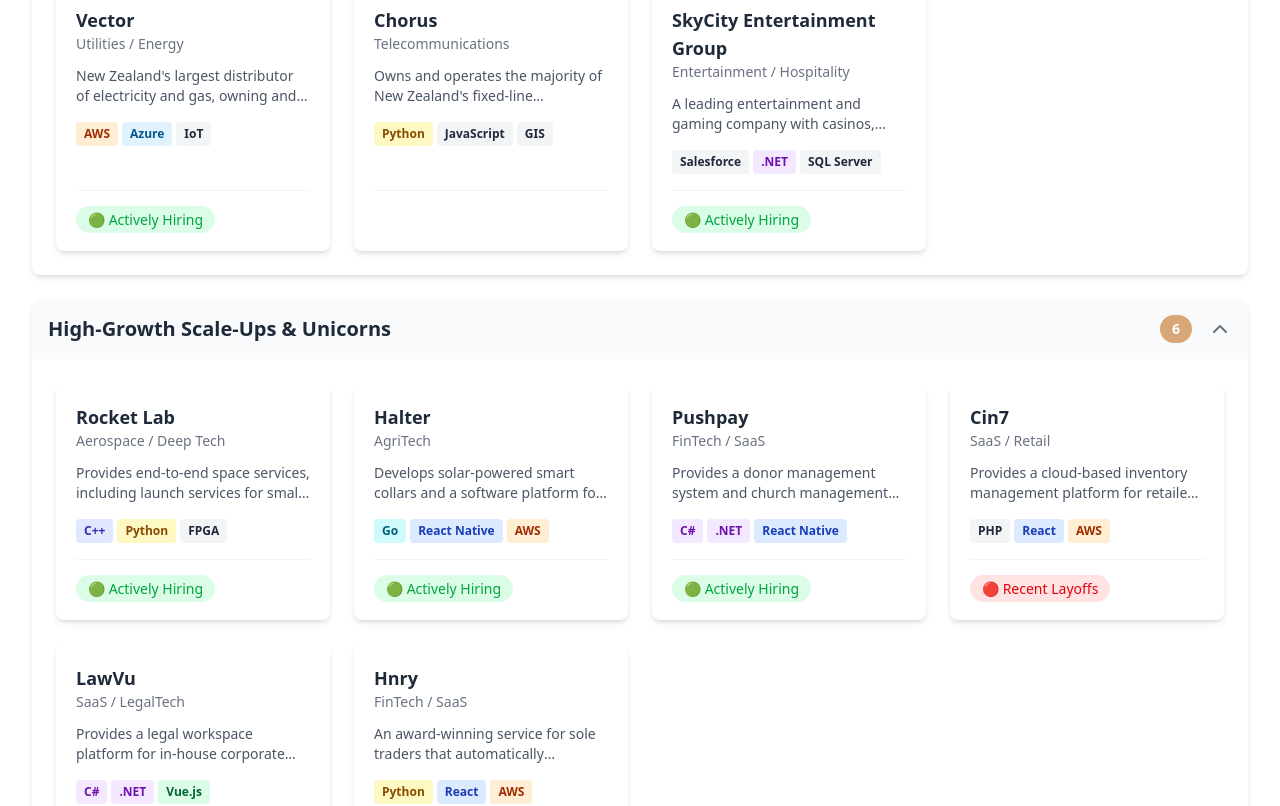
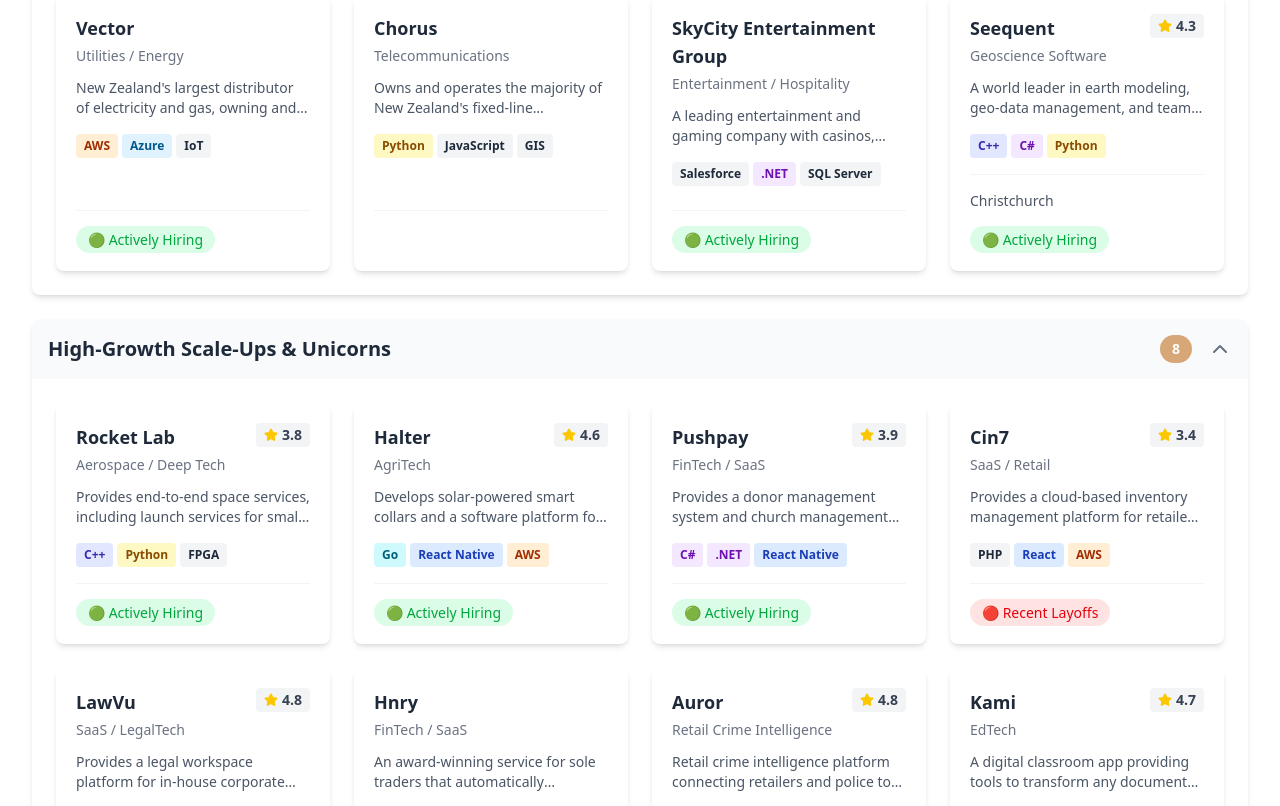
Before and after one commit to chanpyaung/nz-tech-companies, a React (Vite) app: page / in a window 1280 px wide. Shown: the part 1500-2306 px from the top of the page. Built offline with nearby package versions, Linux system fonts and the light colour scheme.

Commit message:
feat: add AGENT.md, update companies, and add glassdoor ratings

```diff
--- a/public/data.json
+++ b/public/data.json
@@ -16,7 +16,8 @@
             "AWS",
             "SQL Server"
         ],
-        "location": ""
+        "location": "",
+        "glassdoorRating": "4.2"
     },
     {
         "id": 2,
@@ -34,7 +35,8 @@
             "FPGA",
             "React"
         ],
-        "location": ""
+        "location": "",
+        "glassdoorRating": "3.8"
     },
     {
         "id": 3,
@@ -53,7 +55,8 @@
             "PostgreSQL",
             "Terraform"
         ],
-        "location": ""
+        "location": "",
+        "glassdoorRating": "4.6"
     },
     {
         "id": 4,
@@ -71,7 +74,8 @@
             "React Native",
             "Azure"
         ],
-        "location": ""
+        "location": "",
+        "glassdoorRating": "3.9"
     },
     {
         "id": 5,
@@ -89,7 +93,8 @@
             "AWS",
             "MySQL"
         ],
-        "location": ""
+        "location": "",
+        "glassdoorRating": "3.4"
     },
     {
         "id": 6,
@@ -107,7 +112,8 @@
             "Vue.js",
             "Azure"
         ],
-        "location": ""
+        "location": "",
+        "glassdoorRating": "4.8"
     },
     {
         "id": 7,
@@ -125,7 +131,8 @@
             "PostGIS",
             "AWS"
         ],
-        "location": ""
+        "location": "",
+        "glassdoorRating": "5.0"
     },
     {
         "id": 8,
@@ -142,7 +149,8 @@
             "React",
             "PostgreSQL"
         ],
-        "location": ""
+        "location": "",
+        "glassdoorRating": "4.9"
     },
     {
         "id": 9,
@@ -161,7 +169,8 @@
             "AWS",
             "Terraform"
         ],
-        "location": ""
+        "location": "",
+        "glassdoorRating": "4.0"
     },
     {
         "id": 10,
@@ -180,7 +189,8 @@
             "Swift",
             "Kotlin"
         ],
-        "location": ""
+        "location": "",
+        "glassdoorRating": "4.1"
     },
     {
         "id": 11,
@@ -198,7 +208,8 @@
             "AWS",
             "Salesforce"
         ],
-        "location": ""
+        "location": "",
+        "glassdoorRating": "4.1"
     },
     {
         "id": 12,
@@ -216,7 +227,8 @@
             "Azure",
             "React"
         ],
-        "location": ""
+        "location": "",
+        "glassdoorRating": "4.0"
     },
     {
         "id": 13,
@@ -269,7 +281,8 @@
             "SQL Server",
             "Azure"
         ],
-        "location": ""
+        "location": "",
+        "glassdoorRating": "4.2"
     },
     {
         "id": 16,
@@ -324,7 +337,8 @@
             "iOS",
             "Android"
         ],
-        "location": ""
+        "location": "",
+        "glassdoorRating": "4.2"
     },
     {
         "id": 19,
@@ -433,7 +447,8 @@
             "Java",
             ".NET"
         ],
-        "location": ""
+        "location": "",
+        "glassdoorRating": "3.8"
     },
     {
         "id": 25,
@@ -583,7 +598,8 @@
             "Houdini",
             "Unreal Engine"
         ],
-        "location": ""
+        "location": "",
+        "glassdoorRating": "3.6"
     },
     {
         "id": 33,
@@ -654,7 +670,8 @@
             "GCP",
             "Salesforce"
         ],
-        "location": ""
+        "location": "",
+        "glassdoorRating": "4.0"
     },
     {
         "id": 37,
@@ -746,7 +763,8 @@
             "React",
             "TypeScript"
         ],
-        "location": ""
+        "location": "",
+        "glassdoorRating": "4.4"
     },
     {
         "id": 42,
@@ -764,7 +782,8 @@
             "React",
             "AWS"
         ],
-        "location": ""
+        "location": "",
+        "glassdoorRating": "3.8"
     },
     {
         "id": 43,
@@ -783,7 +802,8 @@
             "Python",
             "TypeScript"
         ],
-        "location": ""
+        "location": "",
+        "glassdoorRating": "4.4"
     },
     {
         "id": 44,
@@ -1130,5 +1150,62 @@
             "PostgreSQL"
         ],
         "location": ""
+    },
+    {
+        "id": 63,
+        "name": "Auror",
+        "category": "High-Growth Scale-Ups & Unicorns",
+        "subSector": "Retail Crime Intelligence",
+        "status": "hiring",
+        "description": "Retail crime intelligence platform connecting retailers and police to reduce crime.",
+        "notability": "Global expansion and leading retail crime prevention platform.",
+        "evidence": "Consistent hiring across engineering and product.",
+        "link": "https://www.auror.co/careers",
+        "techStack": [
+            "C#",
+            ".NET",
+            "React",
+            "SQL Server"
+        ],
+        "location": "Auckland",
+        "glassdoorRating": "4.8"
+    },
+    {
+        "id": 64,
+        "name": "Kami",
+        "category": "High-Growth Scale-Ups & Unicorns",
+        "subSector": "EdTech",
+        "status": "hiring",
+        "description": "A digital classroom app providing tools to transform any document into an interactive learning experience.",
+        "notability": "Used by millions of teachers and students globally, named in TIME100 Most Influential Companies.",
+        "evidence": "Strong revenue growth and continuous hiring in Auckland.",
+        "link": "https://www.kamiapp.com/careers",
+        "techStack": [
+            "React",
+            "Node.js",
+            "Ruby on Rails",
+            "PostgreSQL"
+        ],
+        "location": "Auckland",
+        "glassdoorRating": "4.7"
+    },
+    {
+        "id": 65,
+        "name": "Seequent",
+        "category": "NZX-Listed & Large Enterprises",
+        "subSector": "Geoscience Software",
+        "status": "hiring",
+        "description": "A world leader in earth modeling, geo-data management, and team collaboration software.",
+        "notability": "Acquired by Bentley Systems for $1.05 billion USD.",
+        "evidence": "Maintains a massive engineering hub in Christchurch.",
+        "link": "https://www.seequent.com/company/careers/",
+        "techStack": [
+            "C++",
+            "C#",
+            "Python",
+            "React"
+        ],
+        "location": "Christchurch",
+        "glassdoorRating": "4.3"
     }
 ]
--- a/src/components/company/CompanyCard.jsx
+++ b/src/components/company/CompanyCard.jsx
@@ -1,11 +1,20 @@
 import { getStatusInfo, getTechColor } from "../../utils/styleUtils";
+import { Star } from "lucide-react";
 
 function CompanyCard({ company, onSelect }) {
     const statusInfo = getStatusInfo(company.status);
     return (
         <div onClick={() => onSelect(company)} className="bg-white rounded-lg shadow-md p-5 flex flex-col hover:shadow-xl hover:-translate-y-1 transition-all duration-300 cursor-pointer">
             <div className="flex-grow">
-                <h3 className="font-bold text-lg text-gray-800">{company.name}</h3>
+                <div className="flex justify-between items-start mb-1">
+                    <h3 className="font-bold text-lg text-gray-800">{company.name}</h3>
+                    {company.glassdoorRating && (
+                        <div className="flex items-center text-sm font-semibold text-gray-700 bg-gray-100 px-2 py-0.5 rounded flex-shrink-0 ml-2">
+                            <Star size={14} className="text-yellow-400 mr-1 fill-yellow-400" />
+                            {company.glassdoorRating}
+                        </div>
+                    )}
+                </div>
                 <p className="text-sm text-gray-500 mb-3">{company.subSector}</p>
                 <p className="text-sm text-gray-600 mb-4 line-clamp-2">{company.description}</p>
                 <div className="flex flex-wrap gap-1 mb-4">
--- a/src/components/company/CompanyModal.jsx
+++ b/src/components/company/CompanyModal.jsx
@@ -1,6 +1,6 @@
 import React, { useEffect } from "react";
 import { getStatusInfo, getTechColor } from "../../utils/styleUtils";
-import { X } from "lucide-react";
+import { X, Star } from "lucide-react";
 
 function CompanyModal({ company, onClose }) {
     if (!company) return null;
@@ -29,8 +29,16 @@
                 <div className="p-6">
                     <div className="flex justify-between items-start">
                         <div>
-                            <h2 className="text-2xl font-bold">{company.name}</h2>
-                            <p className="text-sm text-gray-500">{company.category} | {company.subSector}</p>
+                            <div className="flex items-center gap-3">
+                                <h2 className="text-2xl font-bold">{company.name}</h2>
+                                {company.glassdoorRating && (
+                                    <span className="flex items-center text-sm font-semibold text-gray-700 bg-gray-100 px-2 py-1 rounded">
+                                        <Star size={16} className="text-yellow-400 mr-1 fill-yellow-400" />
+                                        {company.glassdoorRating}
+                                    </span>
+                                )}
+                            </div>
+                            <p className="text-sm text-gray-500 mt-1">{company.category} | {company.subSector}</p>
                         </div>
                         <button onClick={onClose} className="text-gray-400 hover:text-gray-600"><X size={24} /></button>
                     </div>
@@ -45,7 +53,9 @@
                         </div>
                         <div>
                             <h4 className="font-semibold mb-1">Employment Status</h4>
-                            <span className={`text-sm font-medium px-3 py-1 rounded-full ${statusInfo.bg} ${statusInfo.color}`}>{statusInfo.icon} {statusInfo.text}</span>
+                            <span className={`inline-flex items-center text-sm font-medium px-3 py-1 rounded-full ${statusInfo.bg} ${statusInfo.color}`}>
+                                <span className="mr-1">{statusInfo.icon}</span> {statusInfo.text}
+                            </span>
                             <p className="mt-2 text-sm text-gray-600">{company.evidence}</p>
                         </div>
                         <div>
```
Also changed, not shown: 2 other files (tests, documents, lock files or other folders).
